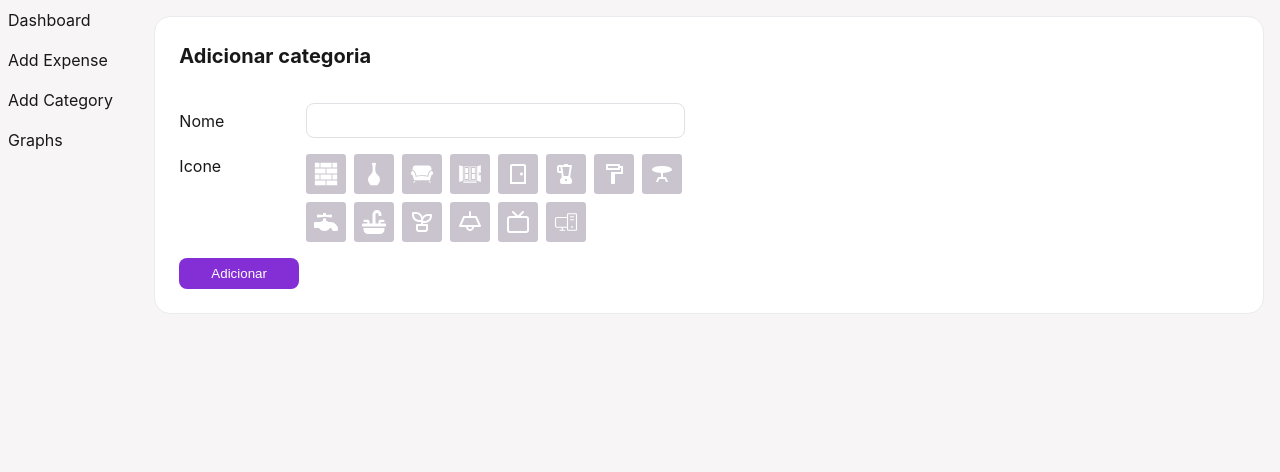
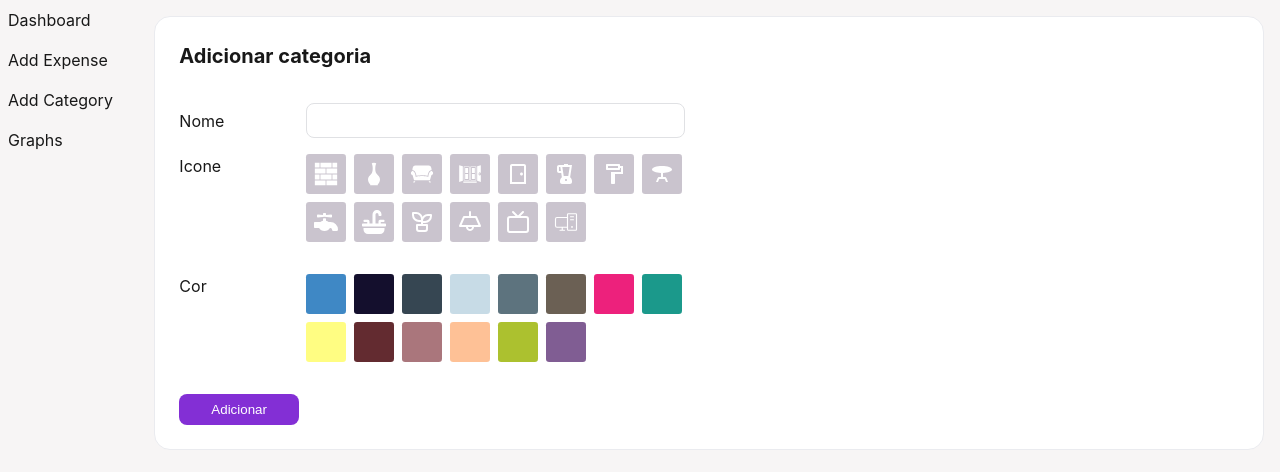
Before and after one commit to ThalesTrombim/dash-budget, a React (Vite) app: page /add-category in a window 1280 px wide. Shown: the top 472 px of the page. Built offline with nearby package versions, Linux system fonts and the light colour scheme; no server answers; the database is empty.

Commit message:
feat: add color selection to add category view

```diff
--- /dev/null
+++ b/src/components/AddCategory/components/ColorList.tsx
@@ -0,0 +1,88 @@
+import { useState } from 'react';
+import style from './colorListStyle.module.scss';
+
+import { FaCheck } from "react-icons/fa";
+
+function ColorList() {
+  const [selectedColor, setSelectedColor] = useState<string>('');
+
+  function handleSelectIcon(color: string) {
+    setSelectedColor(color);
+  }
+
+  const colorList = [
+    {
+      hex: "#3F88C5",
+      colorName: "steel blue"
+    },
+    {
+      hex: "#140F2D",
+      colorName: "dark purple"
+    },
+    {
+      hex: "#364652",
+      colorName: "charcoal"
+    },
+    {
+      hex: "#C7DBE6",
+      colorName: "columbia blue"
+    },
+    {
+      hex: "#5D737E",
+      colorName: "payne's gray"
+    },
+    {
+      hex: "#6B6054",
+      colorName: "walnut brown"
+    },
+    {
+      hex: "#ED217C",
+      colorName: "rose"
+    },
+    {
+      hex: "#1B998B",
+      colorName: "persian green"
+    },
+    {
+      hex: "#FFFD82",
+      colorName: "Icterine"
+    },
+    {
+      hex: "#632B30",
+      colorName: "wine"
+    },
+    {
+      hex: "#AA767C",
+      colorName: "old rose"
+    },
+    {
+      hex: "#FEC196",
+      colorName: "peach"
+    },
+    {
+      hex: "#ACC12F",
+      colorName: "apple green"
+    },
+    {
+      hex: "#805D93",
+      colorName: "pomp and power"
+    },
+  ]
+
+  return (
+    <div className={style.colorListContainer}>
+      {
+        colorList.map((colorItem: any) => (
+          <div key={colorItem.hex} style={{backgroundColor: colorItem.hex }} onClick={() => handleSelectIcon(colorItem.hex)} className={`${style.colorBoxContainer}`}>
+            {
+              selectedColor === colorItem.hex &&
+              <FaCheck size={16} color="#fff" />
+            }
+          </div>
+        ))
+      }
+    </div>
+  )
+}
+
+export default ColorList;
--- a/src/components/AddCategory/components/IconListStyle.module.scss
+++ b/src/components/AddCategory/components/IconListStyle.module.scss
@@ -23,7 +23,8 @@
 }
 
 .iconActive {
-  background-color: red;
+  background-color: #CAC4CE!important;
+  filter: brightness(80%);
 
   display: flex;
   align-items: center;
--- /dev/null
+++ b/src/components/AddCategory/components/colorListStyle.module.scss
@@ -0,0 +1,25 @@
+.colorListContainer {
+  display: flex;
+  gap: .5rem;
+  max-width: 75%;
+  flex-wrap: wrap;
+}
+
+.colorBoxContainer {
+  // background-color: #CAC4CE!important;
+  height: 40px;
+  width: 40px;
+
+  display: flex;
+  align-items: center;
+  justify-content: center;
+
+  padding: .5rem;
+
+  border-radius: .2rem;
+
+  &:hover {
+    cursor: pointer;
+    filter: brightness(95%);
+  }
+}
--- a/src/components/AddCategory/index.tsx
+++ b/src/components/AddCategory/index.tsx
@@ -4,33 +4,13 @@ import { useState } from 'react';
 import { db } from '../../firebase.config';
 import { addDoc, collection } from 'firebase/firestore';
 
-import { GiBrickWall } from "react-icons/gi";
-
-
 import style from './style.module.scss';
 import IconsList from './components/IconsList';
+import ColorList from './components/ColorList';
 
 function AddCategory() {
   const [categoryName, setCategoryName] = useState<string>('');
   const [expenseIcon, setExpenseIcon] = useState<string>('');
-
-
-  const icons = [
-    'GiBrickWall',
-    'GiPorcelainVase',
-    'GiSofa',
-    'GiWindow',
-    'MdOutlineSensorDoor',
-    'MdBlender',
-    'MdOutlineFormatPaint',
-    'MdTableBar',
-    'TbPlant',
-    'LuLampCeiling',
-    'FiTv',
-    'PiDesktopTowerLight',
-    'FaFaucet',
-    'FaSink'
-  ]
 
   const newExpense = {
     name: categoryName,
@@ -87,6 +67,14 @@ function AddCategory() {
               <IconsList />
             </div>
 
+            <div className={style.addCategoryColor}>
+              <div className={style.addCategoryColorText}>
+                <p>Cor</p>
+              </div>
+
+              <ColorList />
+            </div>
+
             <button className={style.addCategorySubmitButton} type="submit">Adicionar</button>
           </form>
         </div>
--- a/src/components/AddCategory/style.module.scss
+++ b/src/components/AddCategory/style.module.scss
@@ -98,10 +98,12 @@
 }
 
 
-.addCategoryIcon {
+.addCategoryIcon,
+.addCategoryColor {
   display: flex;
   justify-content: space-between;
   gap: 1rem;
+  margin-bottom: 1rem;
 
   &Text {
     min-width: 74px!important;
```
